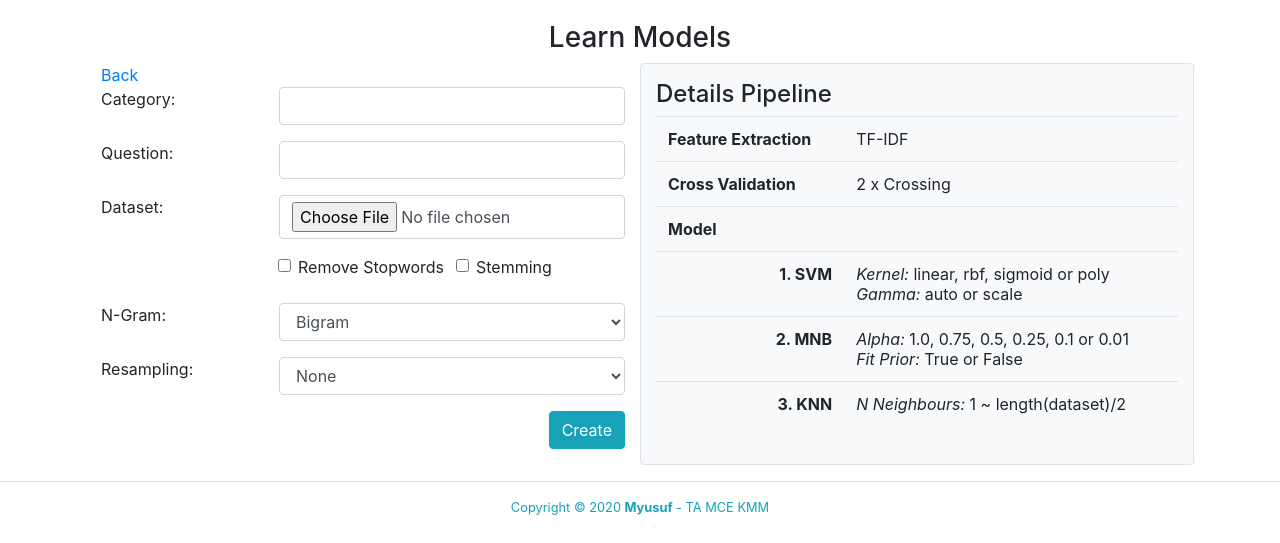
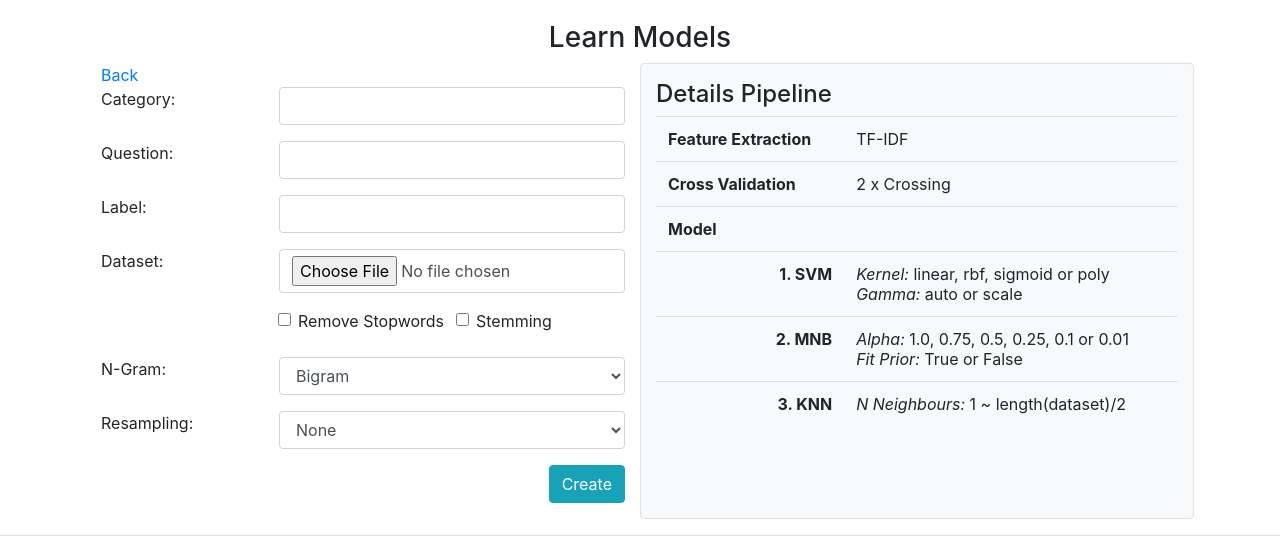
Before and after one commit to myusuf002/textta, a Django app: page /learn/ in a window 1280 px wide. Shown: the part 59-602 px from the top of the page. Run offline with Django 3.2, Linux system fonts and the light colour scheme; a user stored in the database is signed in; parts of the project's set-up code (start-up, migrations or seed data) failed here and were passed over; some libraries are stand-ins or nearby versions.

Commit message:
Add label for classifier

```diff
--- a/classifier/admin.py
+++ b/classifier/admin.py
@@ -2,7 +2,7 @@ from django.contrib import admin
 
 from .models import Question
 class QuestionAdmin(admin.ModelAdmin):
-    list_display = ("category", 'detail', 'active')
+    list_display = ("category", 'detail', 'label', 'active')
     list_filter = ("category", "active",)
     search_fields = ['category', 'detail']
 
--- a/classifier/models.py
+++ b/classifier/models.py
@@ -5,7 +5,8 @@ from ckeditor.fields import RichTextField
 # Create your models here.
 class Question(models.Model):
     category = models.CharField(max_length=16, blank=True, null=True)
-    detail = models.CharField(max_length=1024, blank=True, null=True)
+    detail = models.TextField(max_length=1024, blank=True, null=True)
+    label = models.TextField(max_length=1024, blank=True, null=True)
     active = models.BooleanField(blank=True, null=True, default=True)
 
     def __str__(self): return self.category
--- a/classifier/templates/classifier/predict.html
+++ b/classifier/templates/classifier/predict.html
@@ -32,7 +32,7 @@
                         <th scope="row">Points</th>
                         <td>
                             {% for predict in predicts %}
-                                - <i>{{ predict.nilai }}</i> ({{ predict.model }}) <br/>
+                                - {{ predict.nilai }}. <i>{{ predict.label }}</i> ({{ predict.model }}) <br/>
                             {% endfor %}
                         </td>
                     </tr>
--- a/classifier/views.py
+++ b/classifier/views.py
@@ -1,4 +1,5 @@
 import os
+import json
 import string
 import pickle
 import pandas as pd
@@ -113,11 +114,16 @@ def viewPredict(request, response):
     models = Classifier.objects.filter(category=response['question'])
 
     predicts = []
+    question = Question.objects.filter(category=response['question']).first()
+    labels = json.loads(question.label)
+
     for classifier in models:
         model = pickle.load(open(classifier.model.path, 'rb'))
         predict = model.predict(denselist)
         predicts.append({'nilai': predict[0],
+                         'label': labels[str(predict[0])],
                          'model': classifier.name})
+
 
     context = {
         'title': "Classified Answer",
--- a/learn/forms.py
+++ b/learn/forms.py
@@ -24,6 +24,7 @@ def validate_file_extension(value):
 class pipelineForm(forms.Form):
     category = forms.CharField(label='Category', max_length=16)
     question = forms.CharField(label='Question', max_length=1024)
+    label = forms.CharField(label='Label', max_length=1024)
     dataset = forms.FileField(label='Dataset', validators=[validate_file_size, validate_file_extension])
     stopwords = forms.BooleanField(label='Stopwords', initial=False, required=False)
     stemming = forms.BooleanField(label='Stemming', initial=False, required=False)
--- a/learn/templates/learn/learn.html
+++ b/learn/templates/learn/learn.html
@@ -15,7 +15,8 @@
         <div class="col-md-12 mb-3">
             <a href="{{request.META.HTTP_REFERER}}">Back</a>
             <h3 class="font-weight-bold">Dataset: {{ dataset }}</h3>
-            Question: {{ question }} <i>({{ category }})</i>
+            Question: {{ question }} <i>({{ category }})</i><br/>
+            Label: {{ label }}
         </div>
         <div class="col-md-6 my-0 py-3">
             <table class="table">
@@ -136,6 +137,7 @@
                 {% csrf_token %}
                 <input type="hidden" name="category" value="{{ category }}">
                 <input type="hidden" name="question" value="{{ question }}">
+                <input type="hidden" name="label" value="{{ label }}">
 
                 <input type="hidden" name="vector" value="TF-IDF Vectorizer for {{ category|title }} Corpus">
                 {% for key, value in eval_models.items %}
--- a/learn/views.py
+++ b/learn/views.py
@@ -104,6 +104,7 @@ def learnModel(request):
         'dataset': files['dataset'].name,
         'category': data['category'],
         'question': data['question'],
+        'label': data['label'],
         'shape': document['class'].shape,
         'distribution': document['class'].value_counts().to_dict(),
         'stemming': data['stemming'] if data.__contains__('stemming') else False,
@@ -136,6 +137,7 @@ def viewVectorizer(request):
             print('Category exist!')
             question = Question.objects.get(category=request.POST['category'].lower())
             question.detail = request.POST['question']
+            question.label = request.POST['label']
             question.save()
 
             tfidf_file = open(request.user.username+'_tfidf_'+request.POST['category'].lower()+'_vec.pkl', 'rb')
@@ -162,6 +164,7 @@ def viewVectorizer(request):
         else:
             question = Question(category=request.POST['category'].lower(),
                            detail=request.POST['question'],
+                           label=request.POST['label'],
                            active=True)
             question.save()
 
--- a/requirements.txt
+++ b/requirements.txt
@@ -28,7 +28,6 @@ lazy-object-proxy==1.4.3
 MarkupPy==1.14
 matplotlib==3.1.2
 mccabe==0.6.1
-mysqlclient==1.4.6
 numpy==1.18.1
 odfpy==1.4.0
 openpyxl==3.0.2
@@ -52,6 +51,7 @@ scikit-learn==0.22.1
 scipy==1.4.1
 seaborn==0.10.0
 six==1.12.0
+sox==1.3.7
 tablib==0.14.0
 typed-ast==1.4.1
 urllib3==1.25.8
```
Also changed, not shown: classifier/migrations/0001_initial.py (added), classifier/migrations/0002_auto_20200317_1320.py (added), classifier/migrations/0003_auto_20200317_1412.py (added), db.sqlite3, learn/migrations/__init__.py (deleted).
